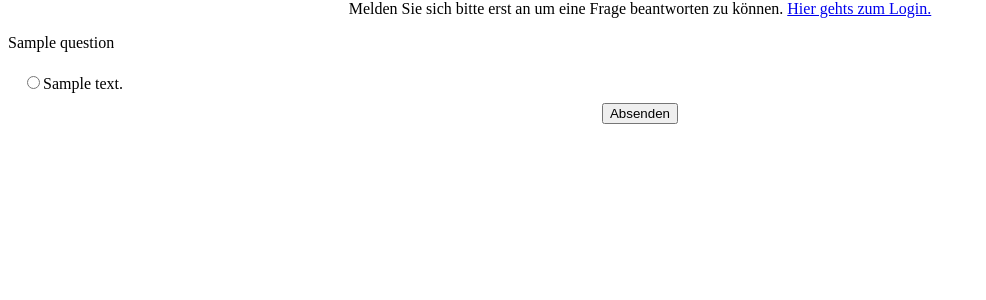
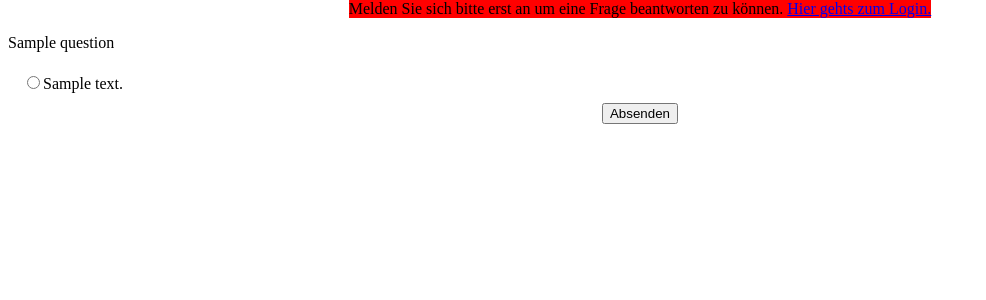
Before and after one commit to Trikolix/Fragen-und-Antworten, a PHP site: page /?answered=1 in a window 1280 px wide. Shown: the part 86-386 px from the top of the page, without its empty margins (0-986 px from the left). Run offline with PHP 8.4, Linux system fonts and the light colour scheme; tables that the repository leaves empty or names only in its code hold one stand-in row (values such as "Sample post"); data that the repository does not hold is empty.

Commit message:
Add files via upload

```diff
--- a/style.css
+++ b/style.css
@@ -10,6 +10,10 @@
 	width: -moz-fit-content;
 	text-align: left;
 }
+#error {
+	background-color: red;
+	width: fit-content;
+}
 fieldset {
 	border: none;
 }
```
